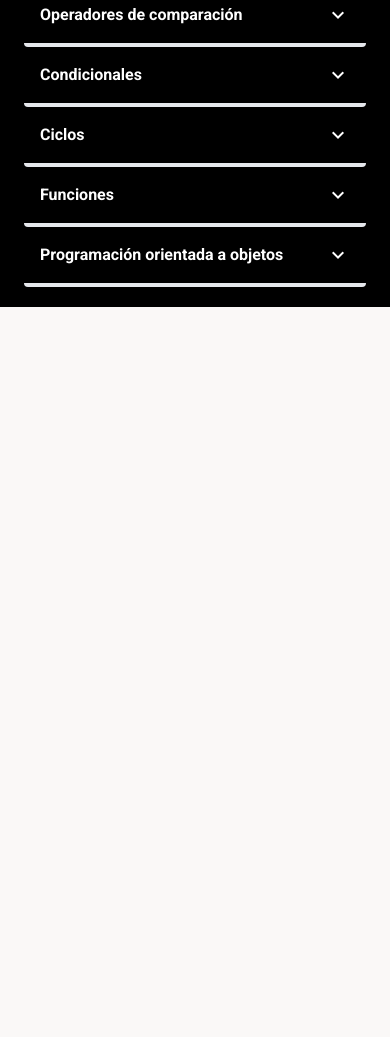
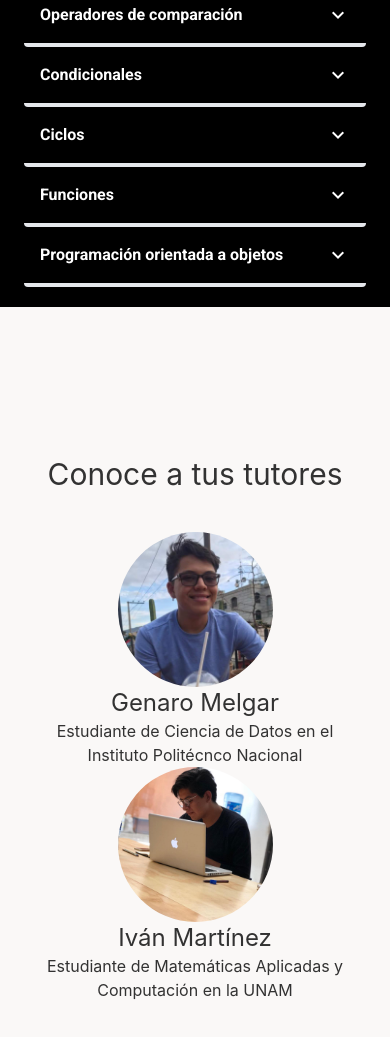
Before and after one commit to jesus1612/equalia, a Gatsby site: page / in a window 390 px wide. Shown: the part 1607-2644 px from the top of the page. Before the commit the page ends 1914 px from the top, so only its background shows below. Built offline with nearby package versions, Linux system fonts and the light colour scheme; Gatsby itself is replaced by a stand-in of ours.

Commit message:
Seccion de tutores para mobile añadida

```diff
--- a/package.json
+++ b/package.json
@@ -27,7 +27,8 @@
     "react": "^17.0.2",
     "react-collapsible": "^2.8.4",
     "react-dom": "^17.0.2",
-    "react-helmet": "^6.1.0"
+    "react-helmet": "^6.1.0",
+    "react-rounded-image": "^2.0.13"
   },
   "devDependencies": {
     "postcss": "^8.4.5",
--- a/src/pages/index.jsx
+++ b/src/pages/index.jsx
@@ -6,12 +6,15 @@ import Layout from "../components/layout"
 import IndexDescriptionSection from "../sections/IndexDescriptionSection"
 import IndexFeaturesSection from "../sections/IndexFeaturesSection"
 import IndexTemarySection from "../sections/IndexTemarySection"
+import IndexTutorsSection from "../sections/IndexTutorsSection"
+
 const IndexPage = () => (
   <Layout>
     <>
       <IndexDescriptionSection></IndexDescriptionSection>
       <IndexFeaturesSection></IndexFeaturesSection>
       <IndexTemarySection></IndexTemarySection>
+      <IndexTutorsSection></IndexTutorsSection>
     </>
   </Layout>
 )
--- a/src/sections/IndexTemarySection.jsx
+++ b/src/sections/IndexTemarySection.jsx
@@ -4,7 +4,7 @@ import Collapsible from "../components/Collapsible"
 
 const IndexTemarySection = () => {
   return (
-    <div className="w-screen absolute justify-center text-center container place-content-center v-screen bg-black py-5">
+    <div className="w-screen justify-center text-center container place-content-center v-screen bg-black py-5">
       <h1 className="text-3xl font-semibold text-white">
         ¿Qué aprenderás en este curso?
       </h1>
--- /dev/null
+++ b/src/sections/IndexTutorsSection.jsx
@@ -0,0 +1,24 @@
+import React from "react";
+import { StaticImage } from "gatsby-plugin-image";
+
+const IndexTutorsSection = () => {
+  return (
+    <div className="h-screen grid justify-center gap-y-2 place-content-center">
+      <div className="container pr-10 pl-10  text-center">
+        <h1 className="text-3xl mb-10">Conoce a tus tutores</h1>
+        <StaticImage src="./genaro.jpg" alt="A dinosaur" className="rounded-full w-1/2"/>
+        <h1 className="text-2xl">Genaro Melgar</h1>
+        <h1 className="text-base text-current">
+          Estudiante de Ciencia de Datos en el Instituto Politécnco Nacional
+        </h1>
+        <StaticImage src="./ivan.jpg" alt="A dinosaur" className="rounded-full w-1/2"/>
+        <h1 className="text-2xl">Iván Martínez</h1>
+        <h1 className="text-base text-current">
+          Estudiante de Matemáticas Aplicadas y Computación en la UNAM
+        </h1>
+      </div>
+    </div>
+  )
+}
+
+export default IndexTutorsSection
```
Also changed, not shown: src/avatar/avatarGenaro.png (added), src/avatar/avatarIvan.png (added), src/sections/genaro.jpg (added), src/sections/ivan.jpg (added), 1 other file.
